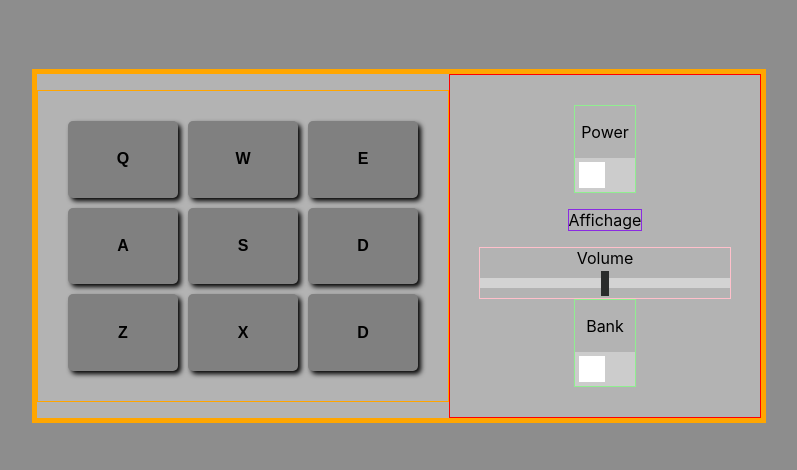
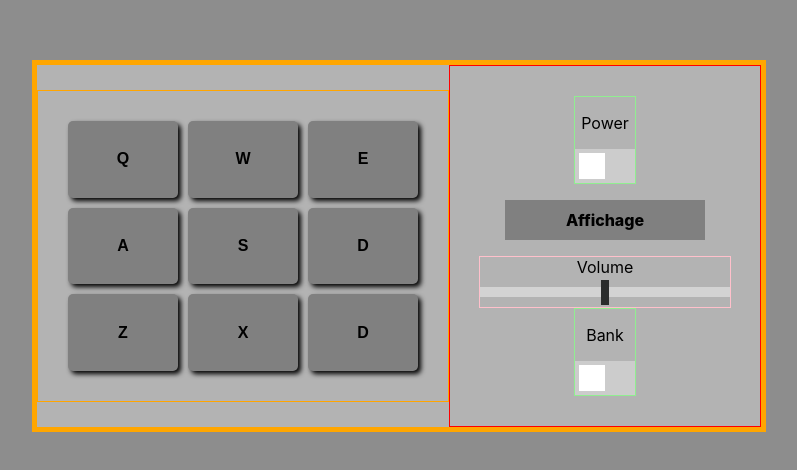
Before and after one commit to jblarriviere/drum-machine, a React (Create React App) app: page / in a window 1280 px wide. Shown: the part 154-624 px from the top of the page, without its empty margins (241-1038 px from the left). Built offline with nearby package versions, Linux system fonts and the light colour scheme.

Commit message:
Styling the display

```diff
--- a/src/App.css
+++ b/src/App.css
@@ -61,7 +61,13 @@
 }
 
 #display {
-  border: 1px solid blueviolet;
+  width: 200px;
+  height: 40px;
+  background-color: #808080;
+
+  line-height: 40px;
+  font-size: 16px;
+  font-weight: 800;
 }
 
 #volumeSlide {
```
